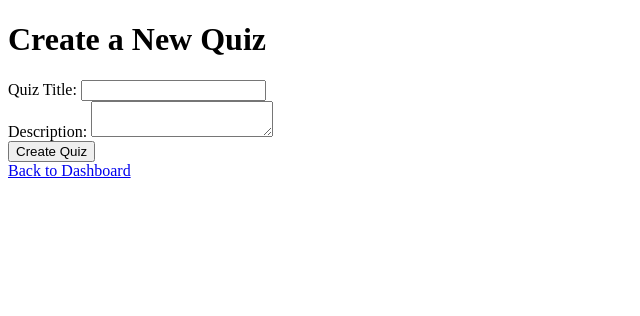
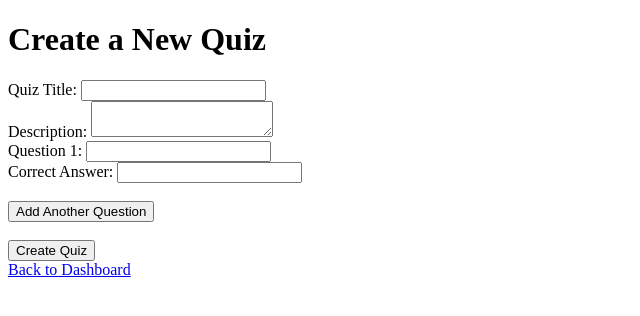
Before and after one commit to MSHERIFF2/AgriSmart, a Python web app: template app/templates/create_quiz.html in a window 1280 px wide. Shown: the top 316 px of the page, without its empty margins (0-640 px from the left). Run offline with Jinja, Linux system fonts and the light colour scheme; the template is opened without the code that fills it, so the values that code supplies are empty.

Commit message:
Update create_quiz.html

```diff
--- a/app/templates/create_quiz.html
+++ b/app/templates/create_quiz.html
@@ -3,6 +3,22 @@
 <head>
     <meta charset="utf-8">
     <title>Create Quiz</title>
+    <script>
+        function addQuestionField() {
+            const container = document.getElementById('questions-container');
+            const index = container.children.length;
+            const questionHtml = `
+                <div>
+                    <label for="question_text_${index}">Question ${index + 1}:</label>
+                    <input type="text" id="question_text_${index}" name="question_text" required>
+                    <br>
+                    <label for="correct_answer_${index}">Correct Answer:</label>
+                    <input type="text" id="correct_answer_${index}" name="correct_answer" required>
+                    <br><br>
+                </div>`;
+            container.insertAdjacentHTML('beforeend', questionHtml);
+        }
+    </script>
 </head>
 <body>
     <h1>Create a New Quiz</h1>
@@ -13,6 +29,18 @@
         <label for="description">Description:</label>
         <textarea id="description" name="description" required></textarea>
         <br>
+        <div id="questions-container">
+            <div>
+                <label for="question_text_0">Question 1:</label>
+                <input type="text" id="question_text_0" name="question_text" required>
+                <br>
+                <label for="correct_answer_0">Correct Answer:</label>
+                <input type="text" id="correct_answer_0" name="correct_answer" required>
+                <br><br>
+            </div>
+        </div>
+        <button type="button" onclick="addQuestionField()">Add Another Question</button>
+        <br><br>
         <button type="submit">Create Quiz</button>
     </form>
     <a href="{{ url_for('dashboard') }}">Back to Dashboard</a>
```
